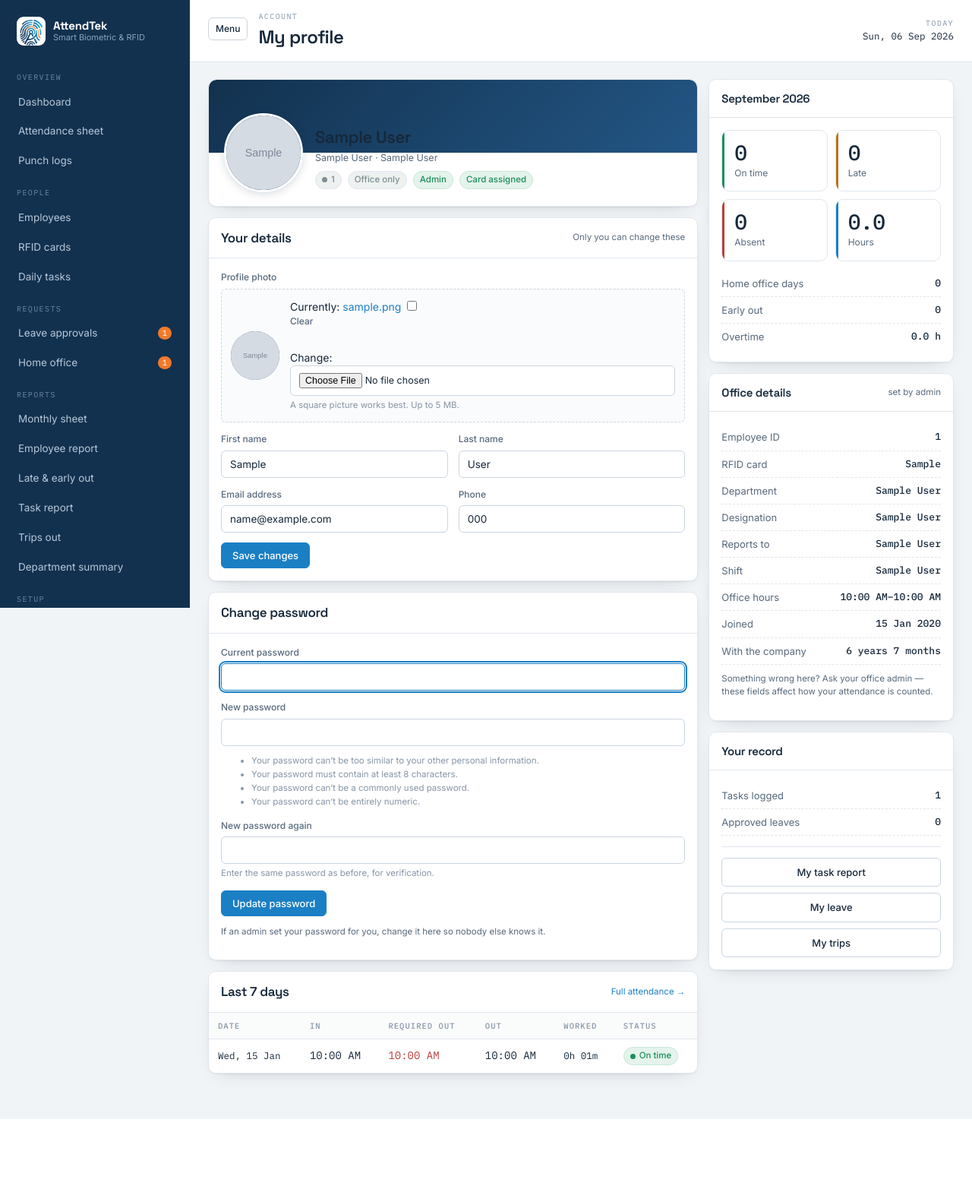
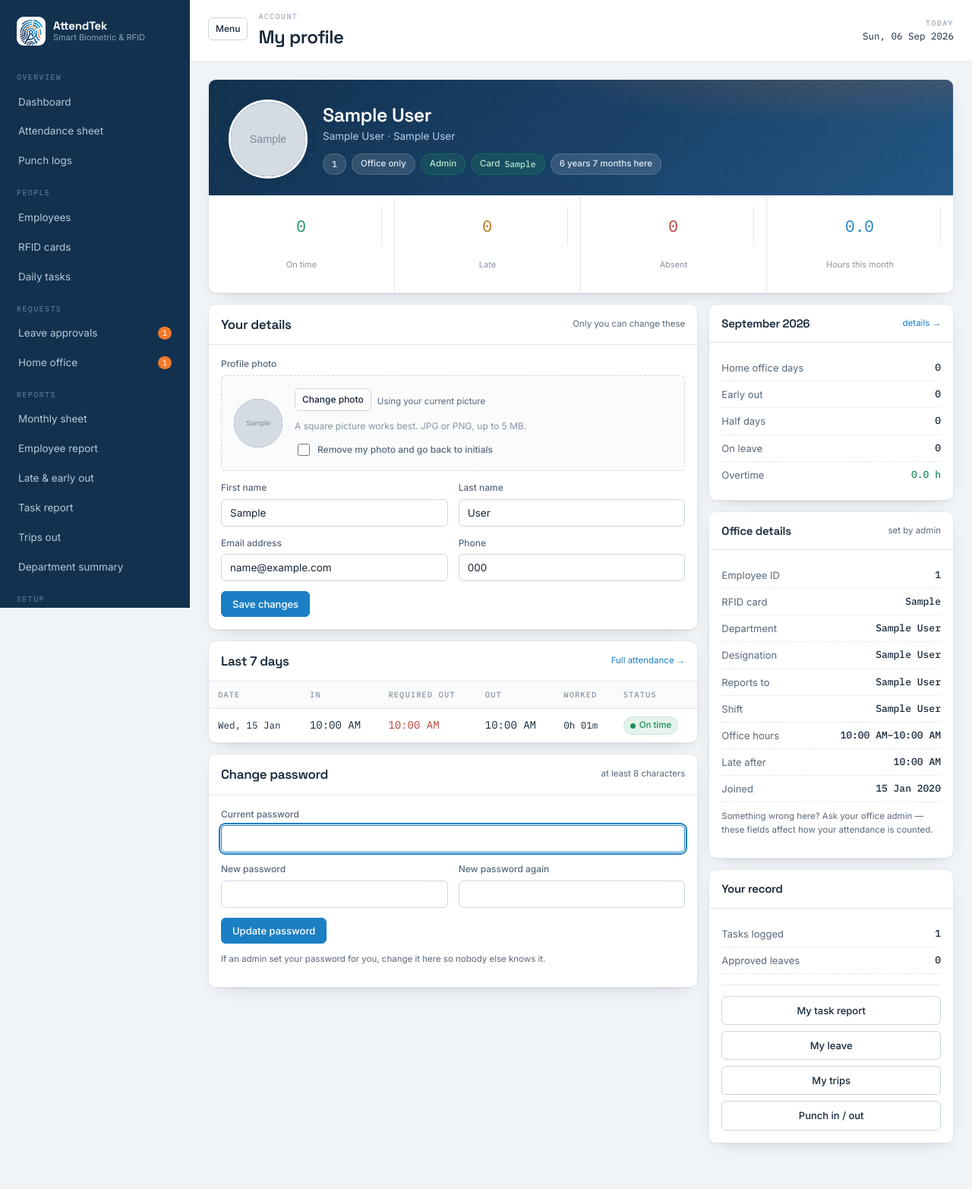
Before and after one commit to austroboy/AttendTek, a Django app: page /accounts/profile/ in a window 1280 px wide. Shown: the whole page at 76% size. Before the commit the page ends 1473 px from the top, so only its background shows below. Run offline with Django 5.2, Linux system fonts and the light colour scheme; a user stored in the database is signed in; tables that the repository leaves empty hold one stand-in row (values such as "Sample post"); grey boxes marked "Sample" are stand-in pictures.

Commit message:
Redesign the profile page and add a sidebar profile card

```diff
--- a/apps/accounts/forms.py
+++ b/apps/accounts/forms.py
@@ -106,11 +106,21 @@ class ProfileForm(StyledFormMixin, forms.ModelForm):
     are reached and how they look, not what they are paid for.
     """
 
+    # Django's default file widget prints "Currently: employees/x.jpeg / Clear /
+    # Change:" which is fine for the admin site and ugly on a profile page.
+    # A plain FileInput plus our own checkbox gives us the whole look.
+    photo = forms.ImageField(
+        required=False,
+        widget=forms.FileInput(attrs={"accept": "image/*", "id": "photo-input", "hidden": True}),
+    )
+    remove_photo = forms.BooleanField(
+        required=False, label="Remove my photo",
+        widget=forms.CheckboxInput(attrs={"id": "remove-photo"}),
+    )
+
     class Meta:
         model = User
         fields = ["first_name", "last_name", "email", "phone", "photo"]
-        labels = {"photo": "Profile photo"}
-        help_texts = {"photo": "A square picture works best. Up to 5 MB."}
 
     def clean_photo(self):
         photo = self.cleaned_data.get("photo")
@@ -118,6 +128,15 @@ class ProfileForm(StyledFormMixin, forms.ModelForm):
         if photo and hasattr(photo, "size") and photo.size > 5 * 1024 * 1024:
             raise forms.ValidationError("That image is over 5 MB. Please pick a smaller one.")
         return photo
+
+    def save(self, commit=True):
+        user = super().save(commit=False)
+        if self.cleaned_data.get("remove_photo"):
+            user.photo.delete(save=False)
+            user.photo = None
+        if commit:
+            user.save()
+        return user
 
 
 class ChangePasswordForm(StyledFormMixin, PasswordChangeForm):
--- a/static/css/app.css
+++ b/static/css/app.css
@@ -66,13 +66,55 @@ img.avatar{object-fit:cover}
 .avatar.lg{width:64px;height:64px;flex:0 0 64px;font-size:22px}
 .avatar.xl{width:104px;height:104px;flex:0 0 104px;font-size:34px;border:3px solid #fff;box-shadow:0 2px 12px rgba(18,49,78,.18)}
 
-/* profile header */
-.profile-head{background:linear-gradient(135deg,var(--ink) 0%,var(--ink-3) 100%);border-radius:var(--radius) var(--radius) 0 0;height:96px}
-.profile-body{padding:0 20px 18px;margin-top:-52px}
-.profile-body h2{color:var(--text);margin-top:10px}
-.profile-meta{display:flex;gap:8px;flex-wrap:wrap;margin-top:8px}
-.photo-picker{display:flex;gap:14px;align-items:center;padding:12px;border:1px dashed var(--line-2);border-radius:var(--radius-sm);background:#FAFBFC}
-.photo-picker input[type=file]{font-size:12.5px}
+/* ---------- profile header ---------- */
+.profile-card{border-radius:var(--radius);overflow:hidden;border:1px solid var(--line);background:var(--card);box-shadow:var(--shadow)}
+.profile-head{
+  position:relative;padding:26px 26px 22px;
+  background:
+    radial-gradient(900px 200px at 88% -40%, rgba(240,122,43,.30), transparent 60%),
+    linear-gradient(135deg,var(--ink) 0%, var(--ink-2) 55%, var(--ink-3) 100%);
+  display:flex;gap:20px;align-items:center;flex-wrap:wrap;
+}
+.profile-head::after{
+  content:"";position:absolute;inset:0;pointer-events:none;
+  background-image:radial-gradient(rgba(255,255,255,.07) 1px, transparent 1px);
+  background-size:18px 18px;
+}
+.profile-head>*{position:relative;z-index:1}
+.profile-id{min-width:0;flex:1}
+.profile-id h2{color:#fff;font-size:25px;line-height:1.2;letter-spacing:-.02em}
+.profile-id .role{color:#B7CEE4;font-size:13.5px;margin-top:3px}
+.profile-meta{display:flex;gap:7px;flex-wrap:wrap;margin-top:12px}
+.chip{
+  display:inline-flex;align-items:center;gap:6px;padding:4px 11px;border-radius:20px;
+  font-size:11.5px;font-weight:500;background:rgba(255,255,255,.12);color:#DCE9F5;
+  border:1px solid rgba(255,255,255,.16);backdrop-filter:blur(2px);
+}
+.chip.warn{background:rgba(240,122,43,.18);color:#FFD3B0;border-color:rgba(240,122,43,.35)}
+.chip.ok{background:rgba(27,143,92,.20);color:#B6E7CD;border-color:rgba(27,143,92,.38)}
+.chip .mono{font-family:"IBM Plex Mono",monospace}
+.profile-stats{display:grid;grid-template-columns:repeat(4,1fr);border-top:1px solid var(--line)}
+.profile-stats div{padding:14px 16px;text-align:center;border-right:1px solid var(--line)}
+.profile-stats div:last-child{border-right:none}
+.profile-stats .v{font-family:"IBM Plex Mono",monospace;font-size:21px;line-height:1.1}
+.profile-stats .l{font-size:11px;color:var(--text-3);margin-top:3px}
+
+/* ---------- photo picker ---------- */
+.photo-picker{display:flex;gap:16px;align-items:center;padding:16px;border:1px dashed var(--line-2);border-radius:var(--radius-sm);background:#FAFBFC}
+.photo-picker .hint{font-size:12px;color:var(--text-3);margin-top:6px}
+.photo-actions{display:flex;gap:8px;align-items:center;flex-wrap:wrap}
+.file-btn{cursor:pointer}
+.remove-row{display:flex;gap:7px;align-items:center;margin-top:10px;font-size:12.5px;color:var(--text-2)}
+
+/* ---------- sidebar profile card ---------- */
+.rail .me-card{
+  display:flex;gap:10px;align-items:center;padding:10px;border-radius:var(--radius-sm);
+  background:var(--ink-2);border:1px solid #234A70;text-decoration:none;margin-bottom:8px;
+}
+.rail .me-card:hover{background:var(--ink-3);text-decoration:none}
+.rail .me-card b{color:#fff;font-size:13px;display:block;line-height:1.25;font-weight:600}
+.rail .me-card span{color:#8AA4BE;font-size:11px;display:block;line-height:1.3}
+.rail .me-card .go{margin-left:auto;color:#6C88A6;font-size:15px}
 
 .main{flex:1;min-width:0;display:flex;flex-direction:column}
 .topbar{
--- /dev/null
+++ b/static/js/photo-picker.js
@@ -0,0 +1,49 @@
+/* Show the chosen picture straight away, before it is uploaded.
+ *
+ * Picking a file and then seeing no change until after a save is unsettling -
+ * people cannot tell whether it worked. The preview answers that immediately.
+ */
+(function () {
+  "use strict";
+  var input = document.getElementById("photo-input");
+  var preview = document.getElementById("photo-preview");
+  var name = document.getElementById("photo-name");
+  var remove = document.getElementById("remove-photo");
+  if (!input || !preview) return;
+
+  input.addEventListener("change", function () {
+    var file = input.files && input.files[0];
+    if (!file) return;
+
+    if (file.size > 5 * 1024 * 1024) {
+      if (name) {
+        name.textContent = "That image is over 5 MB — please pick a smaller one.";
+        name.style.color = "var(--bad)";
+      }
+      input.value = "";
+      return;
+    }
+
+    if (name) {
+      name.textContent = file.name;
+      name.style.color = "";
+    }
+    if (remove) remove.checked = false;
+
+    var reader = new FileReader();
+    reader.onload = function (e) {
+      if (preview.tagName === "IMG") {
+        preview.src = e.target.result;
+      } else {
+        var img = document.createElement("img");
+        img.className = preview.className;
+        img.id = preview.id;
+        img.src = e.target.result;
+        img.alt = "";
+        preview.replaceWith(img);
+        preview = img;
+      }
+    };
+    reader.readAsDataURL(file);
+  });
+})();
--- a/templates/accounts/profile.html
+++ b/templates/accounts/profile.html
@@ -3,28 +3,37 @@
 {% block eyebrow %}Account{% endblock %}{% block heading %}My profile{% endblock %}
 
 {% block content %}
-<div class="grid g-side">
-  <div class="stack">
-
-    <div class="card" style="overflow:hidden">
-      <div class="profile-head"></div>
-      <div class="profile-body">
-        <div class="row" style="align-items:flex-end;gap:16px">
+<div class="profile-card" style="margin-bottom:14px">
+  <div class="profile-head">
     {% include "partials/_avatar.html" with person=user size="xl" %}
-          <div style="flex:1;min-width:0;padding-bottom:4px">
-            <h2 style="font-size:22px">{{ user.display_name }}</h2>
-            <div class="small muted">{{ user.designation|default:"Employee" }}{% if user.department %} · {{ user.department }}{% endif %}</div>
+    <div class="profile-id">
+      <h2>{{ user.display_name }}</h2>
+      <div class="role">
+        {{ user.designation|default:"Employee" }}{% if user.department %} · {{ user.department }}{% endif %}
+      </div>
       <div class="profile-meta">
-              <span class="badge muted"><i class="dot"></i>{{ user.employee_id|default:"No employee ID" }}</span>
-              <span class="badge {% if user.work_policy == 'OFFICE' %}muted{% else %}info{% endif %}">{{ user.get_work_policy_display }}</span>
-              {% if user.is_manager %}<span class="badge ok">{{ user.get_role_display }}</span>{% endif %}
-              {% if user.rfid_card_no %}<span class="badge ok">Card assigned</span>
-              {% else %}<span class="badge warn">No card yet</span>{% endif %}
+        <span class="chip"><span class="mono">{{ user.employee_id|default:"No ID" }}</span></span>
+        <span class="chip">{{ user.get_work_policy_display }}</span>
+        {% if user.is_manager %}<span class="chip ok">{{ user.get_role_display }}</span>{% endif %}
+        {% if user.rfid_card_no %}
+          <span class="chip ok">Card <span class="mono">{{ user.rfid_card_no }}</span></span>
+        {% else %}
+          <span class="chip warn">No card yet</span>
+        {% endif %}
+        {% if tenure %}<span class="chip">{{ tenure }} here</span>{% endif %}
       </div>
     </div>
   </div>
+  <div class="profile-stats">
+    <div><div class="v" style="color:var(--ok)">{{ summary.on_time }}</div><div class="l">On time</div></div>
+    <div><div class="v" style="color:var(--late)">{{ summary.late }}</div><div class="l">Late</div></div>
+    <div><div class="v" style="color:var(--bad)">{{ summary.absent }}</div><div class="l">Absent</div></div>
+    <div><div class="v" style="color:var(--accent)">{{ summary.worked_hours }}</div><div class="l">Hours this month</div></div>
   </div>
 </div>
+
+<div class="grid g-side">
+  <div class="stack">
 
     <div class="card">
       <div class="hd"><h2>Your details</h2>
@@ -34,13 +43,29 @@
           <input type="hidden" name="form" value="profile">
 
           <div class="fgroup">
-            <label>{{ form.photo.label }}</label>
+            <label>Profile photo</label>
             <div class="photo-picker">
-              {% include "partials/_avatar.html" with person=user size="lg" %}
+              {% if user.photo %}
+                <img class="avatar lg" id="photo-preview" src="{{ user.photo.url }}" alt="">
+              {% else %}
+                <div class="avatar lg" id="photo-preview">{{ user.initials }}</div>
+              {% endif %}
               <div style="flex:1;min-width:0">
+                <div class="photo-actions">
+                  <label class="btn sm file-btn" for="photo-input">
+                    {% if user.photo %}Change photo{% else %}Upload a photo{% endif %}
+                  </label>
                   {{ form.photo }}
-                <div class="help">{{ form.photo.help_text }}</div>
+                  <span class="tiny muted" id="photo-name">
+                    {% if user.photo %}Using your current picture{% else %}No photo chosen{% endif %}
+                  </span>
+                </div>
+                <div class="hint">A square picture works best. JPG or PNG, up to 5 MB.</div>
                 {% for e in form.photo.errors %}<div class="err">{{ e }}</div>{% endfor %}
+                {% if user.photo %}
+                  <div class="remove-row">{{ form.remove_photo }}
+                    <label for="remove-photo" style="margin:0">Remove my photo and go back to initials</label></div>
+                {% endif %}
               </div>
             </div>
           </div>
@@ -59,22 +84,9 @@
     </div>
 
     <div class="card">
-      <div class="hd"><h2>Change password</h2></div>
-      <div class="bd">
-        <form method="post">{% csrf_token %}
-          <input type="hidden" name="form" value="password">
-          {% include "partials/_form.html" with form=password_form %}
-          <button class="btn primary">Update password</button>
-        </form>
-        <p class="tiny muted" style="margin-top:12px">If an admin set your password for you,
-          change it here so nobody else knows it.</p>
-      </div>
-    </div>
-
-    <div class="card">
       <div class="hd"><h2>Last 7 days</h2>
         <a class="right tiny" href="{% url 'attendance:my_attendance' %}">Full attendance →</a></div>
-      <div class="bd flush"><table>
+      <div class="bd flush"><div class="table-wrap"><table>
         <thead><tr><th>Date</th><th>In</th><th>Required out</th><th>Out</th><th>Worked</th><th>Status</th></tr></thead>
         <tbody>{% for r in recent %}<tr>
           <td class="mono small">{{ r.date|date:"D, d M" }}</td>
@@ -86,34 +98,56 @@
         </tr>{% empty %}
           <tr><td colspan="6"><div class="empty"><b>No attendance recorded yet</b></div></td></tr>
         {% endfor %}</tbody>
-      </table></div>
+      </table></div></div>
+    </div>
+
+    <div class="card">
+      <div class="hd"><h2>Change password</h2>
+        <span class="right tiny muted">at least 8 characters</span></div>
+      <div class="bd">
+        <form method="post">{% csrf_token %}
+          <input type="hidden" name="form" value="password">
+          <div class="form-grid">
+            <div class="fgroup full"><label for="id_old_password">Current password</label>
+              {{ password_form.old_password }}
+              {% for e in password_form.old_password.errors %}<div class="err">{{ e }}</div>{% endfor %}</div>
+            <div class="fgroup"><label for="id_new_password1">New password</label>
+              {{ password_form.new_password1 }}
+              {% for e in password_form.new_password1.errors %}<div class="err">{{ e }}</div>{% endfor %}</div>
+            <div class="fgroup"><label for="id_new_password2">New password again</label>
+              {{ password_form.new_password2 }}
+              {% for e in password_form.new_password2.errors %}<div class="err">{{ e }}</div>{% endfor %}</div>
+          </div>
+          {% for e in password_form.non_field_errors %}<div class="msg error">{{ e }}</div>{% endfor %}
+          <button class="btn primary">Update password</button>
+        </form>
+        <p class="tiny muted" style="margin-top:12px">If an admin set your password for you,
+          change it here so nobody else knows it.</p>
+      </div>
     </div>
   </div>
 
   <div class="stack">
-    <div class="card"><div class="hd"><h3>{{ month_label }}</h3></div><div class="bd">
-      <div class="grid g-2" style="gap:10px;margin-bottom:12px">
-        <div class="stat ok"><div class="v">{{ summary.on_time }}</div><div class="l">On time</div></div>
-        <div class="stat late"><div class="v">{{ summary.late }}</div><div class="l">Late</div></div>
-        <div class="stat bad"><div class="v">{{ summary.absent }}</div><div class="l">Absent</div></div>
-        <div class="stat accent"><div class="v">{{ summary.worked_hours }}</div><div class="l">Hours</div></div>
-      </div>
+    <div class="card"><div class="hd"><h3>{{ month_label }}</h3>
+      <a class="right tiny" href="{% url 'attendance:my_attendance' %}">details →</a></div><div class="bd">
       <div class="kv"><span>Home office days</span><b>{{ summary.home_office }}</b></div>
       <div class="kv"><span>Early out</span><b>{{ summary.early_out }}</b></div>
-      <div class="kv"><span>Overtime</span><b>{{ summary.overtime_hours }} h</b></div>
+      <div class="kv"><span>Half days</span><b>{{ summary.half_day }}</b></div>
+      <div class="kv"><span>On leave</span><b>{{ summary.leave }}</b></div>
+      <div class="kv"><span>Overtime</span><b style="color:var(--ok)">{{ summary.overtime_hours }} h</b></div>
     </div></div>
 
     <div class="card"><div class="hd"><h3>Office details</h3>
       <span class="right tiny muted">set by admin</span></div><div class="bd">
-      <div class="kv"><span>Employee ID</span><b>{{ user.employee_id|default:"—" }}</b></div>
+      <div class="kv"><span>Employee ID</span><b class="mono">{{ user.employee_id|default:"—" }}</b></div>
       <div class="kv"><span>RFID card</span><b class="mono">{{ user.rfid_card_no|default:"not assigned" }}</b></div>
       <div class="kv"><span>Department</span><b>{{ user.department|default:"—" }}</b></div>
       <div class="kv"><span>Designation</span><b>{{ user.designation|default:"—" }}</b></div>
       <div class="kv"><span>Reports to</span><b>{{ user.manager.display_name|default:"—" }}</b></div>
       <div class="kv"><span>Shift</span><b>{{ user.effective_shift.name|default:"—" }}</b></div>
       <div class="kv"><span>Office hours</span><b class="mono">{{ user.effective_shift.start_time|time:"h:i A" }}–{{ user.effective_shift.end_time|time:"h:i A" }}</b></div>
+      <div class="kv"><span>Late after</span><b class="mono">{{ user.effective_shift.late_after|time:"h:i A" }}</b></div>
       <div class="kv"><span>Joined</span><b>{{ user.joining_date|date:"d M Y"|default:"—" }}</b></div>
-      {% if tenure %}<div class="kv"><span>With the company</span><b>{{ tenure }}</b></div>{% endif %}
       <p class="tiny muted" style="margin-top:10px">Something wrong here? Ask your office admin —
         these fields affect how your attendance is counted.</p>
     </div></div>
@@ -125,7 +159,10 @@
       <a class="btn block" href="{% url 'tasks:my_report' %}">My task report</a>
       <a class="btn block" style="margin-top:8px" href="{% url 'leaves:my_leaves' %}">My leave</a>
       <a class="btn block" style="margin-top:8px" href="{% url 'attendance:my_outings' %}">My trips</a>
+      <a class="btn block" style="margin-top:8px" href="{% url 'attendance:self_punch' %}">Punch in / out</a>
     </div></div>
   </div>
 </div>
+
+<script src="{% static 'js/photo-picker.js' %}"></script>
 {% endblock %}
--- a/templates/partials/_rail.html
+++ b/templates/partials/_rail.html
@@ -53,11 +53,15 @@
   <a class="nav {% nav_active 'attendance:home_office' %}" href="{% url 'attendance:home_office' %}">Home office</a>
 
   <div class="who">
-    {% include "partials/_avatar.html" with person=user %}
-    <div style="min-width:0">
-      <div class="small" style="color:#fff">{{ user.display_name }}</div>
-      <a class="tiny" href="{% url 'accounts:profile' %}" style="color:#7D949A">Profile</a>
-      · <a class="tiny" href="{% url 'accounts:logout' %}" style="color:#7D949A">Log out</a>
-    </div>
+    <a class="me-card {% nav_active 'accounts:profile' %}" href="{% url 'accounts:profile' %}"
+       title="Open my profile">
+      {% include "partials/_avatar.html" with person=user %}
+      <div style="min-width:0">
+        <b>{{ user.display_name }}</b>
+        <span>{{ user.designation|default:user.employee_id|default:"My profile" }}</span>
+      </div>
+      <span class="go">›</span>
+    </a>
+    <a class="tiny" href="{% url 'accounts:logout' %}" style="color:#8AA4BE;padding-left:4px">Log out</a>
   </div>
 </nav>
```
Also changed, not shown: apps/accounts/tests.py (+38 -0 lines). Lines whose indentation alone changed are shown as unchanged.
